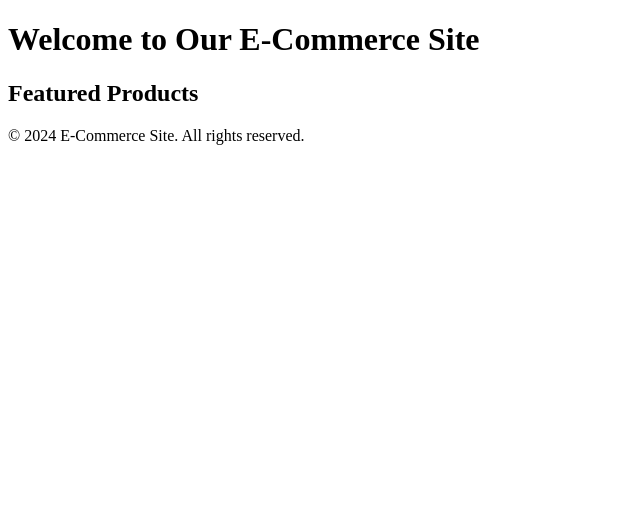
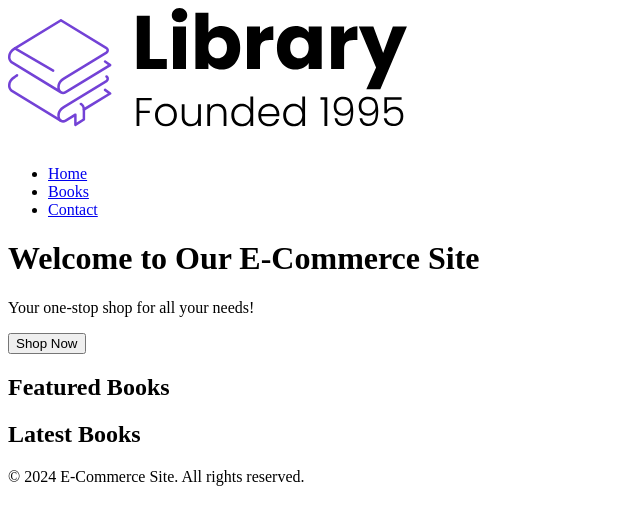
Before and after one commit to ryanday007/E-Commerce-Site, a plain HTML site: page index.html in a window 1280 px wide. Shown: the whole page, without its empty margins (0-640 px from the left). Drawn offline with Linux system fonts and the light colour scheme.

Commit message:
edits to css and html

```diff
--- a/index.html
+++ b/index.html
@@ -1,22 +1,40 @@
 <!DOCTYPE html>
 <html lang="en">
   <head>
-    <meta charset="UTF-8">
-    <meta name="viewport" content="width=device-width, initial-scale=1.0">
+    <meta charset="UTF-8" />
+    <meta name="viewport" content="width=device-width, initial-scale=1.0" />
     <title>E-Commerce Site</title>
   </head>
   <body>
+    <div class="main-wrapper">
       <header>
-        <h1>Welcome to Our E-Commerce Site</h1>
+        <nav>
+            <img class="nav-img" src="./assets/Library.svg" alt="Library Logo"/>
+          <ul class="nav-links">
+            <li><a class="nav-link" href="#home">Home</a></li>
+            <li><a class="nav-link" href="#books">Books</a></li>
+            <li><a class="nav-link" href="#contact">Contact</a></li>
+          </ul>
+        </nav>
       </header>
       <main>
-        <section id="products">
-            <h2>Featured Products</h2>
+        <div class="hero">
+            <h1>Welcome to Our E-Commerce Site</h1>
+            <p>Your one-stop shop for all your needs!</p>
+            <button class="hero-button">Shop Now</button>
+        </div>
+        <section id="featured-books">
+          <h2>Featured Books</h2>
+          <!-- Product listings will go here -->
+        </section>
+        <section id="latest-books">
+          <h2>Latest Books</h2>
           <!-- Product listings will go here -->
         </section>
       </main>
       <footer>
         <p>&copy; 2024 E-Commerce Site. All rights reserved.</p>
       </footer>
+    </div>
   </body>
 </html>
--- /dev/null
+++ b/styles.css
@@ -0,0 +1,47 @@
+@import url("https://fonts.googleapis.com/css2?family=Roboto:ital,wght@0,100..900;1,100..900&display=swap");
+
+body {
+  font-family: "Roboto", sans-serif;
+  margin: 0;
+  padding: 0;
+  box-sizing: border-box;
+}
+
+.main-wrapper {
+  max-width: 80%;
+  margin: 0 auto;
+  padding: 20px;
+}
+
+nav {
+  display: flex;
+  justify-content: space-between;
+  align-items: center;
+
+}
+
+.nav-img {
+  width: 120px;
+}
+
+.nav-links {
+  display: flex;
+  gap: 15px;
+}
+
+.nav-links a {
+  text-decoration: none;
+  font-weight: bold;
+}
+
+nav ul {
+  list-style: none;
+  display: flex;
+  gap: 15px;
+  margin: 0;
+  padding: 0;
+}
+
+nav li {
+  list-style: none;
+}
```
Lines whose indentation alone changed are shown as unchanged.
